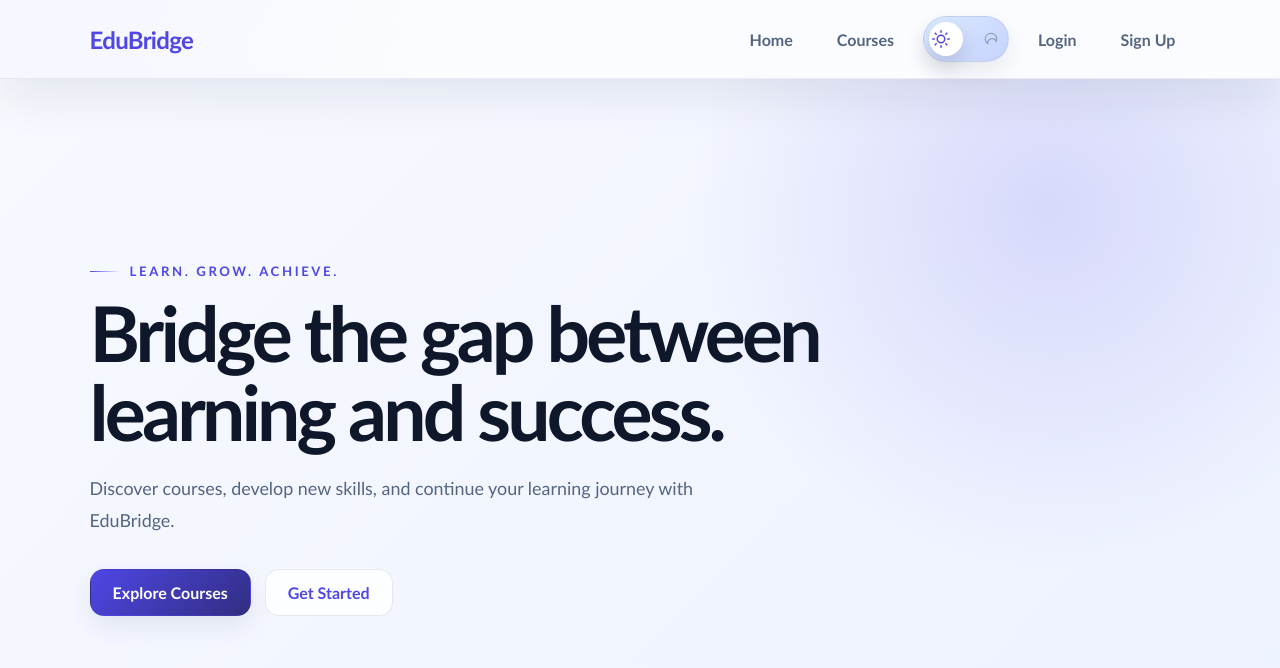
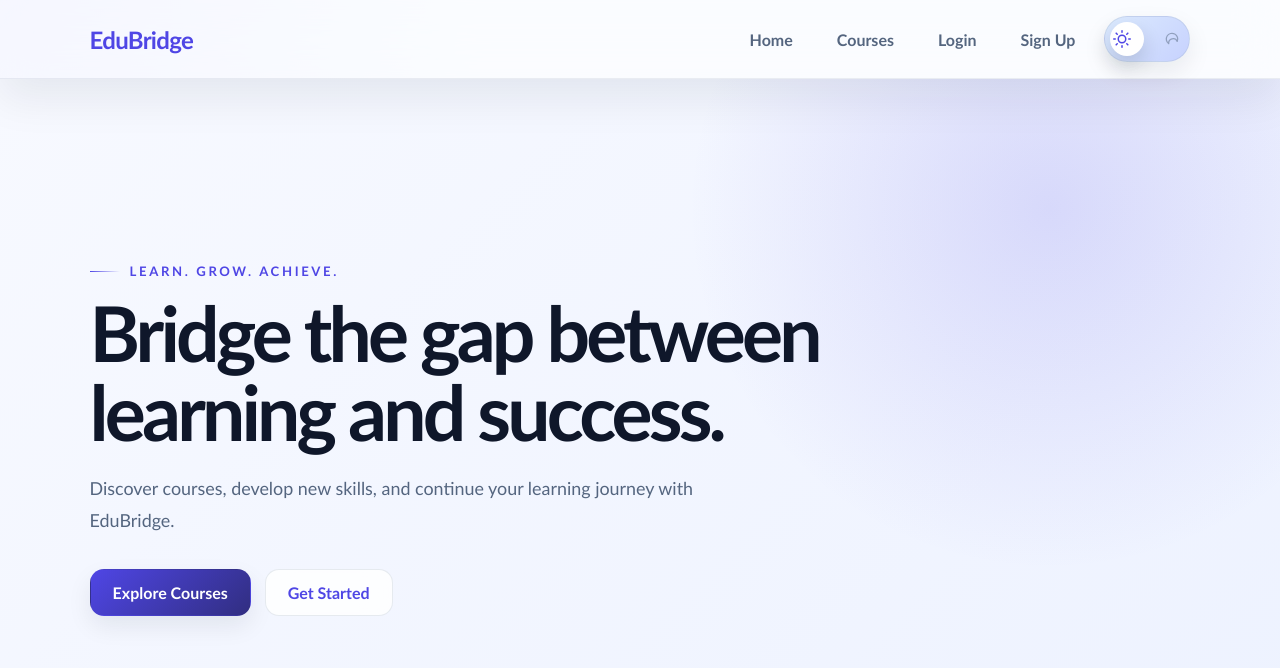
Before and after one commit to sansar20174/EduBridge, a React (Vite) app in the folder Frontend/: page / in a window 1280 px wide. Shown: the top 668 px of the page. Built offline with nearby package versions, Linux system fonts and the light colour scheme.

Commit message:
feat: enhance theme toggle button integration in Navbar component

```diff
--- a/Frontend/src/components/Navbar.jsx
+++ b/Frontend/src/components/Navbar.jsx
@@ -12,7 +12,6 @@ const Navbar = () => {
   const handleLogout = () => {
     localStorage.removeItem("token");
     localStorage.removeItem("user");
-
     navigate("/login");
   };
 
@@ -38,6 +37,15 @@ const Navbar = () => {
             </Link>
           ))}
 
+        {user ? (
+          <>
+            <button
+              className="nav-action"
+              onClick={handleLogout}
+            >
+              Logout
+            </button>
+
             <button
               type="button"
               className={`theme-toggle ${
@@ -49,36 +57,84 @@ const Navbar = () => {
               } mode`}
               aria-pressed={theme === "dark"}
             >
-          <span className="theme-toggle__track" aria-hidden="true">
+              <span
+                className="theme-toggle__track"
+                aria-hidden="true"
+              >
                 <span
                   className={`theme-toggle__icon theme-toggle__icon--sun ${
-                theme === "light" ? "is-active" : ""
+                    theme === "light"
+                      ? "is-active"
+                      : ""
                   }`}
                 >
                   <FiSun />
                 </span>
 
-            <span className="theme-toggle__thumb" aria-hidden="true" />
+                <span
+                  className="theme-toggle__thumb"
+                  aria-hidden="true"
+                />
 
                 <span
                   className={`theme-toggle__icon theme-toggle__icon--moon ${
-                theme === "dark" ? "is-active" : ""
+                    theme === "dark"
+                      ? "is-active"
+                      : ""
                   }`}
                 >
                   <FiMoon />
                 </span>
               </span>
             </button>
-
-        {user ? (
-          <button className="nav-action" onClick={handleLogout}>
-            Logout
-          </button>
+          </>
         ) : (
           <>
             <Link to="/login">Login</Link>
 
             <Link to="/signup">Sign Up</Link>
+
+            <button
+              type="button"
+              className={`theme-toggle ${
+                theme === "dark" ? "is-dark" : ""
+              }`}
+              onClick={toggleTheme}
+              aria-label={`Switch to ${
+                theme === "light" ? "dark" : "light"
+              } mode`}
+              aria-pressed={theme === "dark"}
+            >
+              <span
+                className="theme-toggle__track"
+                aria-hidden="true"
+              >
+                <span
+                  className={`theme-toggle__icon theme-toggle__icon--sun ${
+                    theme === "light"
+                      ? "is-active"
+                      : ""
+                  }`}
+                >
+                  <FiSun />
+                </span>
+
+                <span
+                  className="theme-toggle__thumb"
+                  aria-hidden="true"
+                />
+
+                <span
+                  className={`theme-toggle__icon theme-toggle__icon--moon ${
+                    theme === "dark"
+                      ? "is-active"
+                      : ""
+                  }`}
+                >
+                  <FiMoon />
+                </span>
+              </span>
+            </button>
           </>
         )}
       </div>
```
Lines whose indentation alone changed are shown as unchanged.
